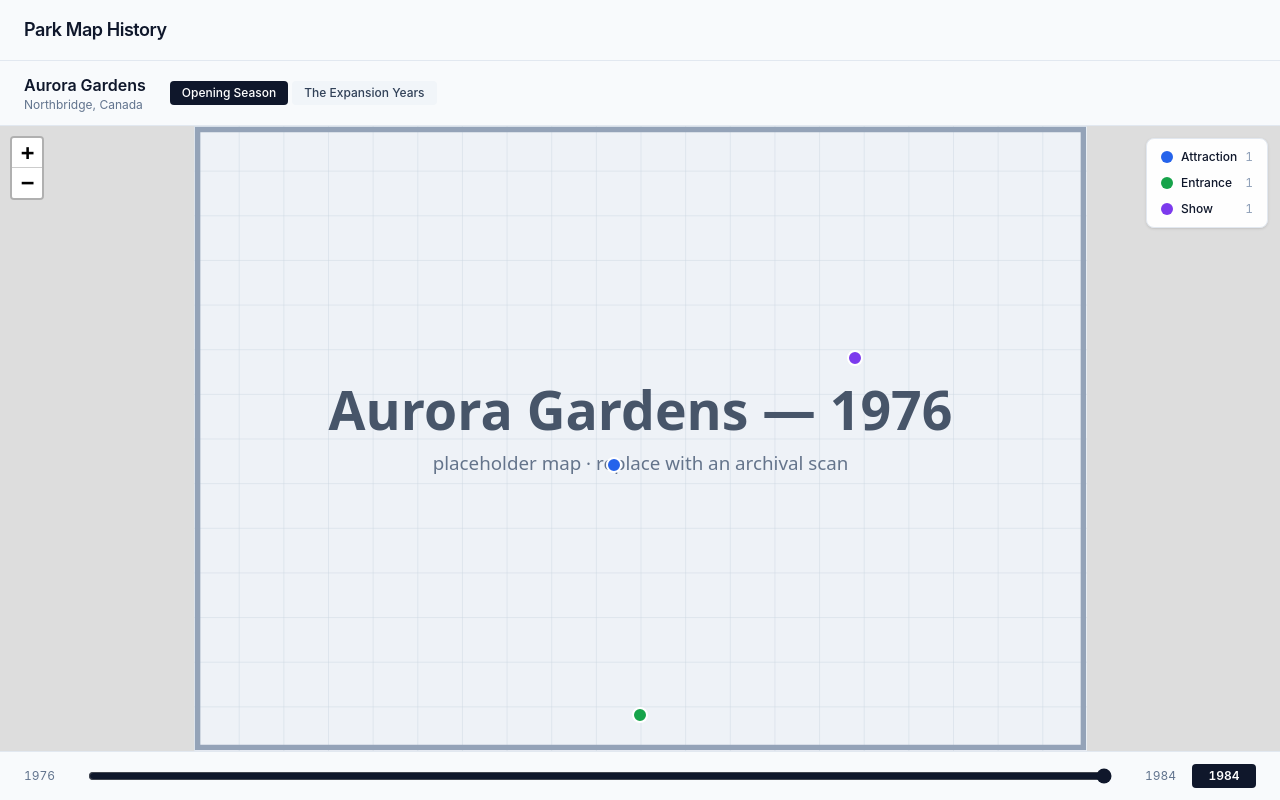
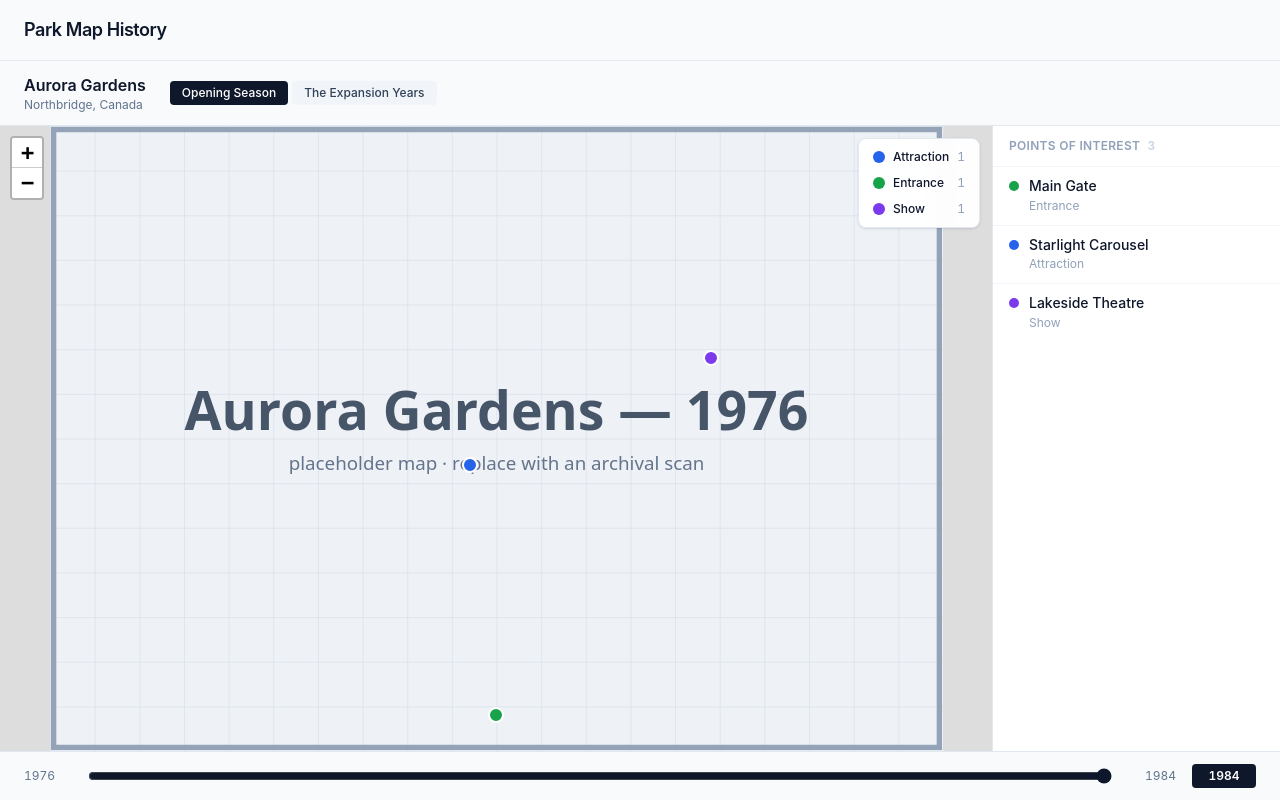
Before and after one commit to Jduquenne/theme-park-map, an Angular app: page /parks/aurora-gardens in a window 1280 px wide. Built offline with nearby package versions, Linux system fonts and the light colour scheme.

Commit message:
feat: add keyboard-accessible POI list panel

```diff
--- a/src/app/features/map-viewer/components/poi-detail.html
+++ b/src/app/features/map-viewer/components/poi-detail.html
@@ -1,5 +1,15 @@
 <aside class="flex h-full w-72 flex-col gap-3 border-l border-slate-200 bg-white p-4">
-  <div class="flex items-start justify-between gap-2">
+  <button
+    type="button"
+    (click)="closed.emit()"
+    class="-ml-1 flex items-center gap-1 self-start rounded px-1 py-0.5 text-xs font-medium text-slate-500 hover:text-slate-900"
+  >
+    <svg viewBox="0 0 16 16" class="size-3.5" fill="none" stroke="currentColor" stroke-width="1.75">
+      <path d="M10 3l-5 5 5 5" stroke-linecap="round" stroke-linejoin="round" />
+    </svg>
+    All points
+  </button>
+
   <div>
     <span
       class="flex items-center gap-1.5 text-[11px] font-semibold uppercase tracking-wide text-slate-400"
@@ -8,18 +18,6 @@
       {{ categoryLabel() }}
     </span>
     <h3 class="mt-1 text-base font-semibold leading-snug">{{ poi().name }}</h3>
-    </div>
-
-    <button
-      type="button"
-      (click)="closed.emit()"
-      aria-label="Close details"
-      class="-m-1 rounded p-1 text-slate-400 hover:bg-slate-100 hover:text-slate-600"
-    >
-      <svg viewBox="0 0 16 16" class="size-4" fill="none" stroke="currentColor" stroke-width="1.75">
-        <path d="M4 4l8 8M12 4l-8 8" stroke-linecap="round" />
-      </svg>
-    </button>
   </div>
 
   @if (activeYears(); as years) {
--- /dev/null
+++ b/src/app/features/map-viewer/components/poi-list.html
@@ -0,0 +1,35 @@
+<aside class="flex h-full w-72 flex-col border-l border-slate-200 bg-white">
+  <div class="border-b border-slate-100 px-4 py-3">
+    <h3 class="text-xs font-semibold uppercase tracking-wide text-slate-400">
+      Points of interest
+      <span class="ml-1 text-slate-300">{{ pois().length }}</span>
+    </h3>
+  </div>
+
+  @if (pois().length) {
+    <ul class="min-h-0 flex-1 divide-y divide-slate-100 overflow-y-auto">
+      @for (poi of pois(); track poi.id) {
+        <li>
+          <button
+            type="button"
+            (click)="picked.emit(poi.id)"
+            [attr.aria-current]="poi.id === selectedId() ? 'true' : null"
+            class="flex w-full items-start gap-2.5 px-4 py-2.5 text-left text-sm hover:bg-slate-50"
+            [class.bg-slate-100]="poi.id === selectedId()"
+          >
+            <span
+              class="mt-1 size-2.5 shrink-0 rounded-full"
+              [style.background-color]="color[poi.category]"
+            ></span>
+            <span class="min-w-0">
+              <span class="block font-medium leading-tight">{{ poi.name }}</span>
+              <span class="text-xs text-slate-400">{{ label[poi.category] }}</span>
+            </span>
+          </button>
+        </li>
+      }
+    </ul>
+  } @else {
+    <p class="px-4 py-3 text-sm text-slate-400">No points visible at this year.</p>
+  }
+</aside>
--- /dev/null
+++ b/src/app/features/map-viewer/components/poi-list.ts
@@ -0,0 +1,18 @@
+import { ChangeDetectionStrategy, Component, input, output } from '@angular/core';
+import { PointOfInterest } from '../../../core/models';
+import { POI_COLOR, POI_LABEL } from '../poi-style';
+
+@Component({
+  selector: 'app-poi-list',
+  changeDetection: ChangeDetectionStrategy.OnPush,
+  host: { class: 'block' },
+  templateUrl: './poi-list.html',
+})
+export class PoiList {
+  readonly pois = input.required<readonly PointOfInterest[]>();
+  readonly selectedId = input<string | null>(null);
+  readonly picked = output<string>();
+
+  protected readonly color = POI_COLOR;
+  protected readonly label = POI_LABEL;
+}
--- a/src/app/features/map-viewer/map-viewer.html
+++ b/src/app/features/map-viewer/map-viewer.html
@@ -51,8 +51,16 @@
       }
     </div>
 
-    @if (selectedPoi(); as poi) {
-      <app-poi-detail [poi]="poi" (closed)="clearPoi()" />
+    @if (selectedMap()) {
+      @if (selectedPoi(); as poi) {
+        <app-poi-detail [poi]="poi" (closed)="clearPoi()" />
+      } @else {
+        <app-poi-list
+          [pois]="visiblePois()"
+          [selectedId]="selectedPoiId()"
+          (picked)="pickPoi($event)"
+        />
+      }
     }
   </div>
 
--- a/src/app/features/map-viewer/map-viewer.ts
+++ b/src/app/features/map-viewer/map-viewer.ts
@@ -17,6 +17,7 @@ import { Skeleton } from '../../shared/components/skeleton';
 import { LeafletMap } from './components/leaflet-map';
 import { PoiDetail } from './components/poi-detail';
 import { PoiLegend, PoiLegendEntry } from './components/poi-legend';
+import { PoiList } from './components/poi-list';
 import { POI_LABEL } from './poi-style';
 import { isActiveInYear, resolveOpenEnd } from './poi-visibility';
 
@@ -26,7 +27,7 @@ const CURRENT_YEAR = new Date().getFullYear();
   selector: 'app-map-viewer',
   changeDetection: ChangeDetectionStrategy.OnPush,
   host: { class: 'flex min-h-0 flex-1 flex-col' },
-  imports: [LeafletMap, PoiLegend, PoiDetail, Skeleton],
+  imports: [LeafletMap, PoiLegend, PoiDetail, PoiList, Skeleton],
   templateUrl: './map-viewer.html',
 })
 export class MapViewer {
```
Lines whose indentation alone changed are shown as unchanged.
